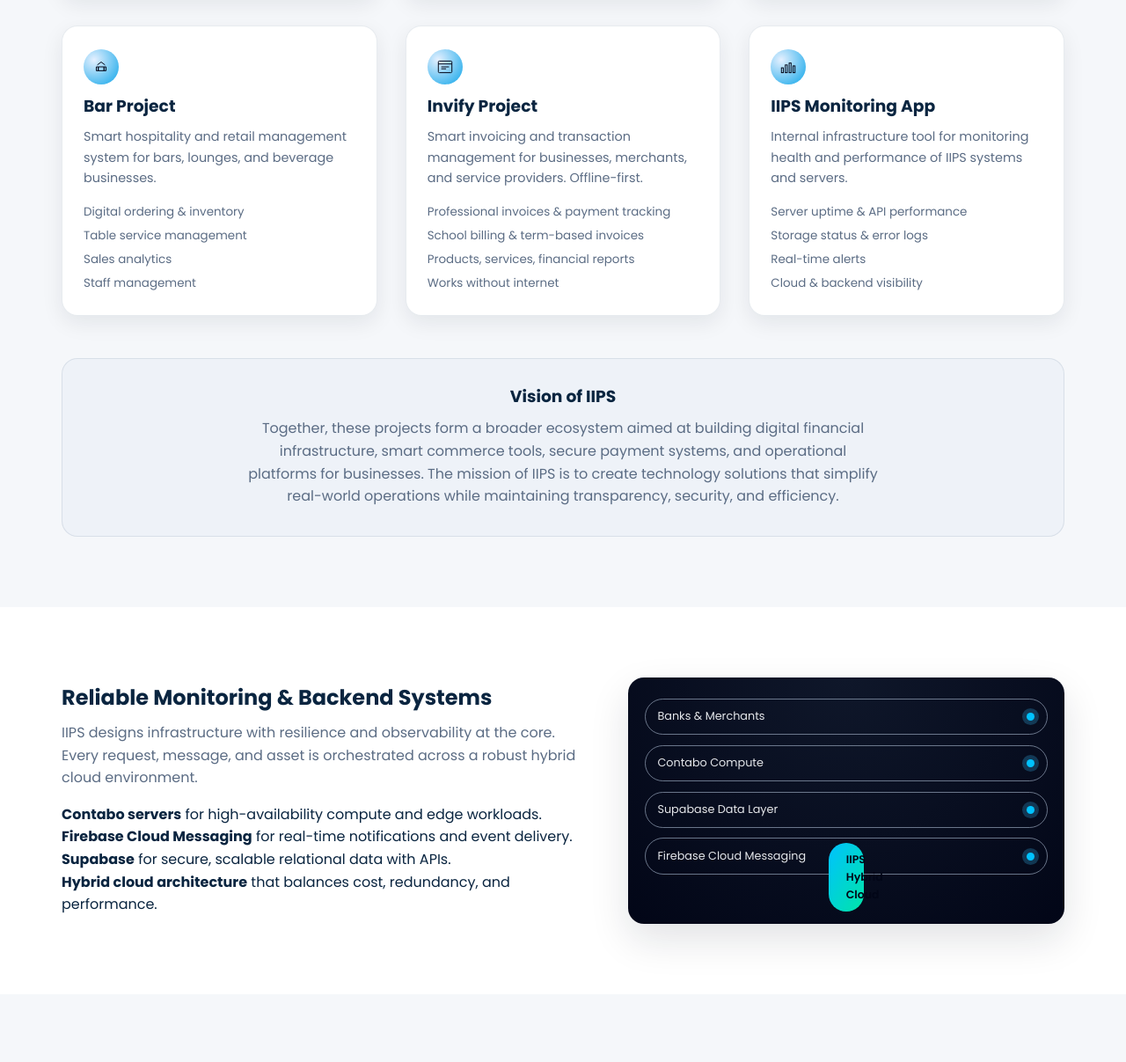
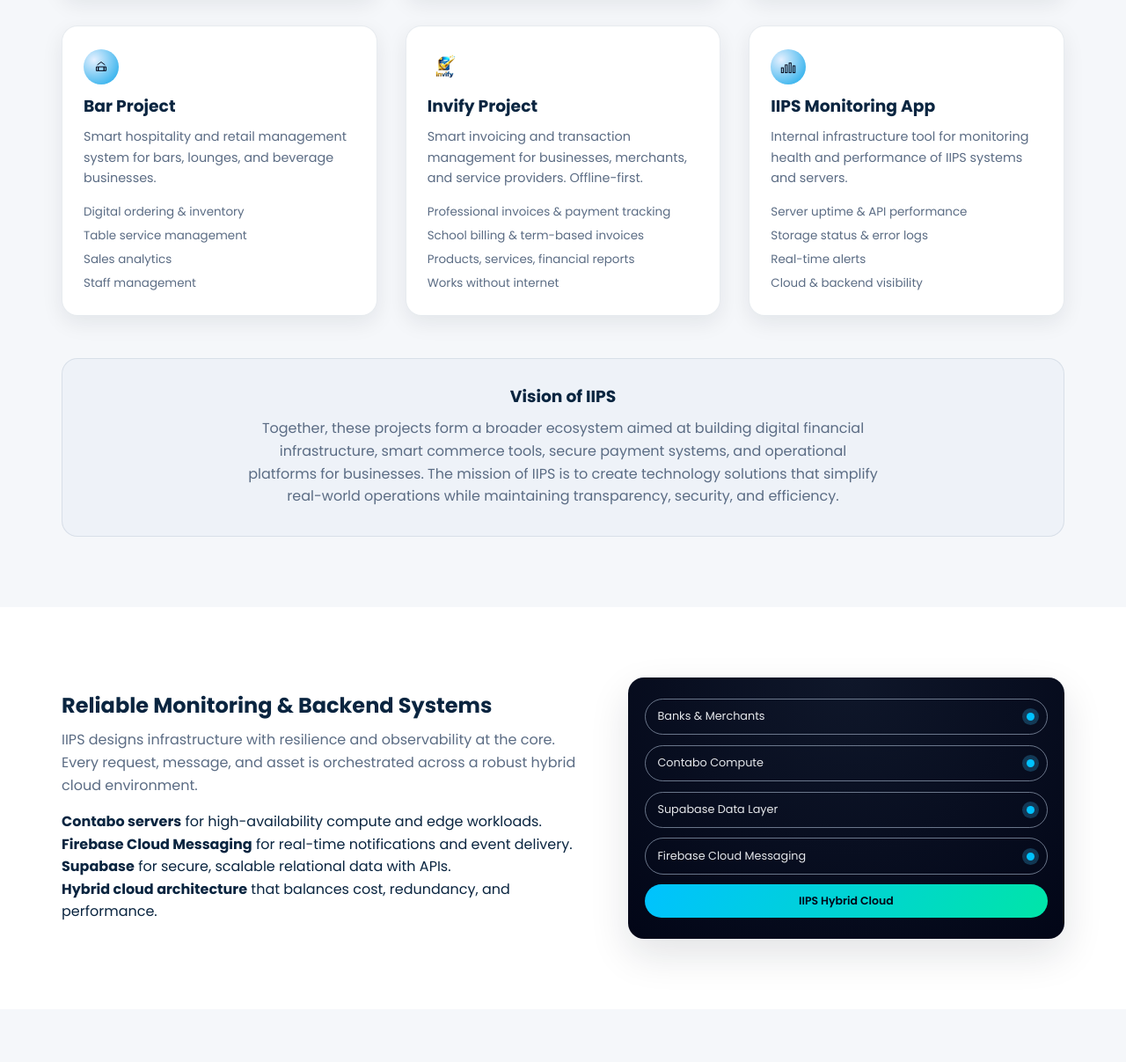
Before and after one commit to DonAramide/iips-website, a plain HTML site: page index.html in a window 1280 px wide. Shown: the part 1570-2777 px from the top of the page at 88% size. Drawn offline with Linux system fonts and the light colour scheme.

Commit message:
Update with new IIPS projects (Invify logo)a

```diff
--- a/css/style.css
+++ b/css/style.css
@@ -592,6 +592,17 @@
   stroke-width: 1.8;
 }
 
+.card-icon img {
+  width: 100%;
+  height: 100%;
+  object-fit: contain;
+}
+
+.card-icon--invify {
+  background: #fff;
+  padding: 0.35rem;
+}
+
 .project-grid .card {
   min-height: 100%;
 }
@@ -639,7 +650,7 @@
 
 .infra-diagram {
   position: relative;
-  padding: 1.5rem 1.2rem 2.8rem;
+  padding: 1.5rem 1.2rem;
   border-radius: var(--radius-lg);
   background: radial-gradient(circle at top, #0f172a, #020617);
   color: #e5e7eb;
@@ -659,6 +670,10 @@
   font-size: 0.8rem;
 }
 
+.infra-layer:last-of-type {
+  margin-bottom: 1.25rem;
+}
+
 .infra-dot {
   width: 9px;
   height: 9px;
@@ -668,16 +683,15 @@
 }
 
 .infra-core {
-  position: absolute;
-  inset-inline: 50%;
-  bottom: 0.9rem;
-  transform: translateX(-50%);
+  display: flex;
+  justify-content: center;
   padding: 0.55rem 1.25rem;
   border-radius: 999px;
   font-size: 0.78rem;
   background: linear-gradient(120deg, var(--color-secondary), var(--color-accent));
   color: #020617;
   font-weight: 600;
+  text-align: center;
 }
 
 .bullet-list {
--- a/index.html
+++ b/index.html
@@ -228,11 +228,8 @@
           </article>
 
           <article class="card project-card reveal">
-            <div class="card-icon">
-              <svg viewBox="0 0 40 40" aria-hidden="true">
-                <rect x="6" y="8" width="28" height="24" rx="2"></rect>
-                <path d="M6 14h28M12 20h16M12 24h10" />
-              </svg>
+            <div class="card-icon card-icon--invify">
+              <img src="assets/invify-logo.png" alt="Invify logo">
             </div>
             <h3>Invify Project</h3>
             <p class="card-description">
```
Also changed, not shown: assets/invify-logo.png (added).
